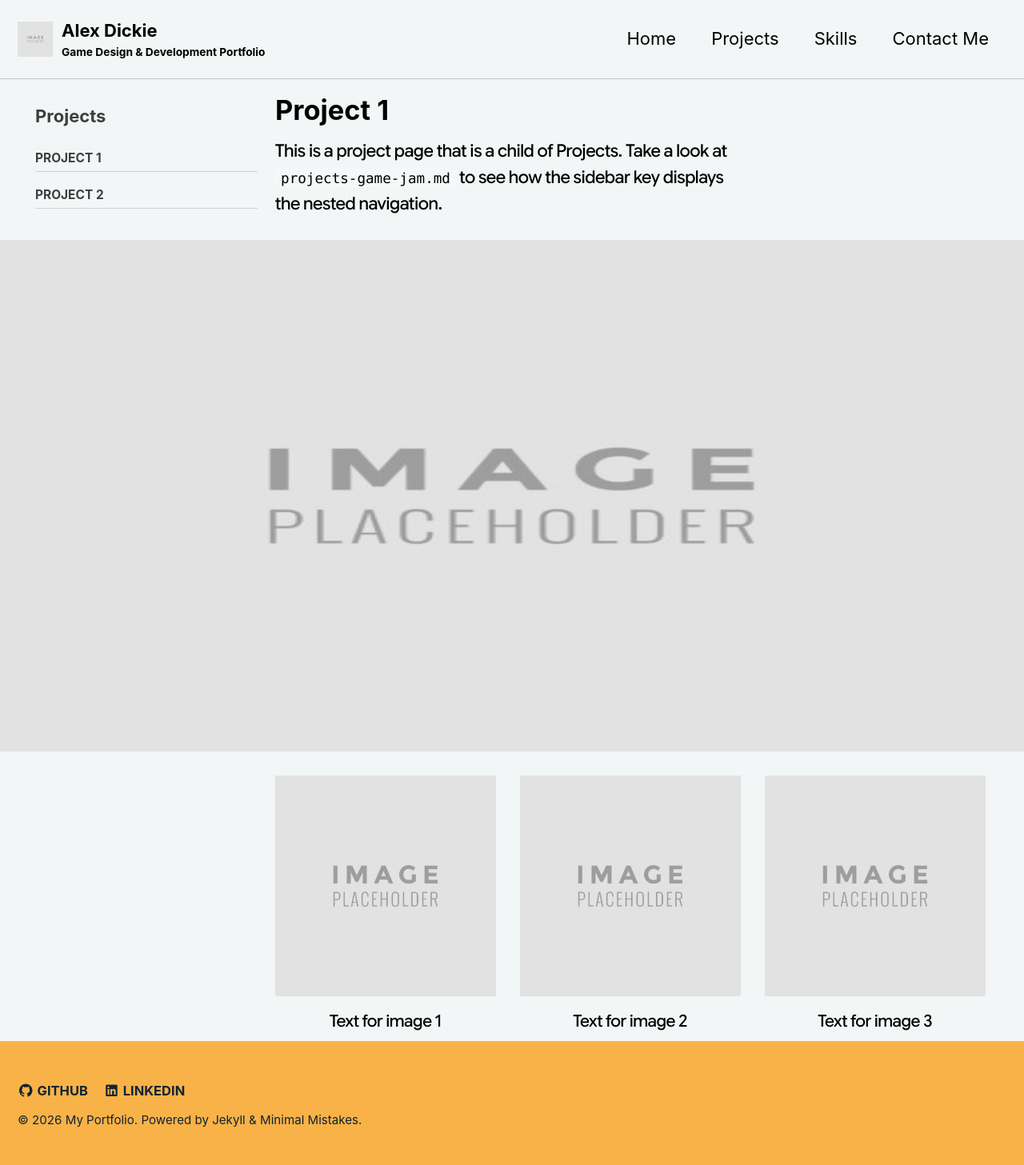
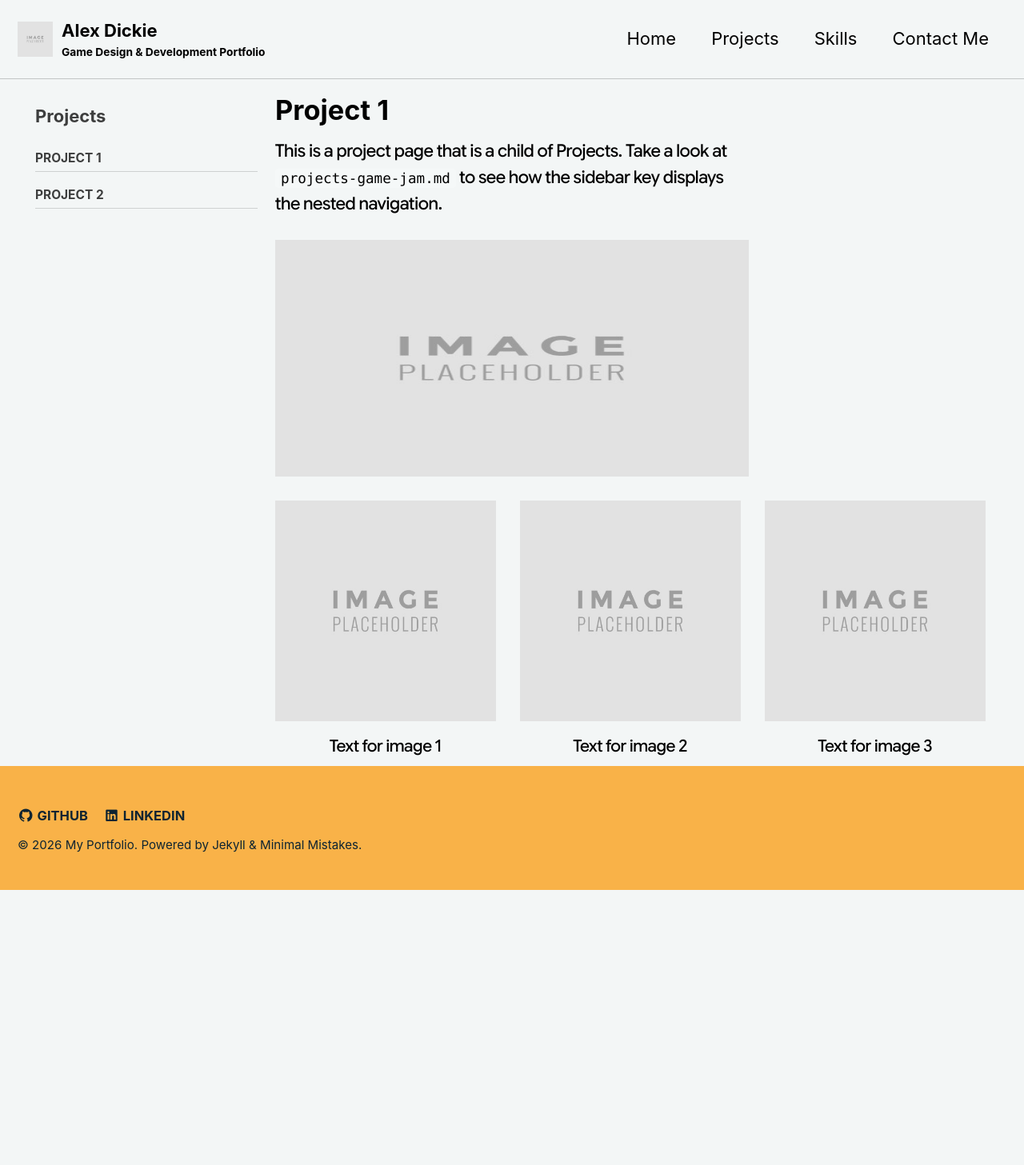
Before and after one commit to AlexUlster/AlexUlster.github.io, a Jekyll site: the page built from _pages/projects-pro1.md, in a window 1280 px wide. Shown: the whole page at 80% size. Built offline with Jekyll 4.4.1, drawn with Linux system fonts in a browser that asks for light colours; after the commit the page ends 1113 px from its top, so only the background shows below that.

Commit message:
Update projects-pro1.md

```diff
--- a/_pages/projects-pro1.md
+++ b/_pages/projects-pro1.md
@@ -11,8 +11,8 @@ sidebar:
 
 This is a project page that is a child of Projects. Take a look at `projects-game-jam.md` to see how the sidebar key displays the nested navigation.
 
-<div style="text-align: center; margin-bottom: 30px; margin-left: calc(-50vw + 50%); margin-right: calc(-50vw + 50%); width: 100vw;">
-  <img src="/assets/images/Placeholder.jpg" alt="Banner" style="width: 100%; height: auto; aspect-ratio: 4/2;">
+<div style="text-align: center; margin-bottom: 30px;">
+  <img src="/assets/images/Placeholder.jpg" alt="Banner" style="width: 200%; height: auto; aspect-ratio: 4/2;">
 </div>
 
 <div style="display: grid; grid-template-columns: 1fr 1fr 1fr; gap: 20px; transform: scale(1.5); transform-origin: top left;">
```
